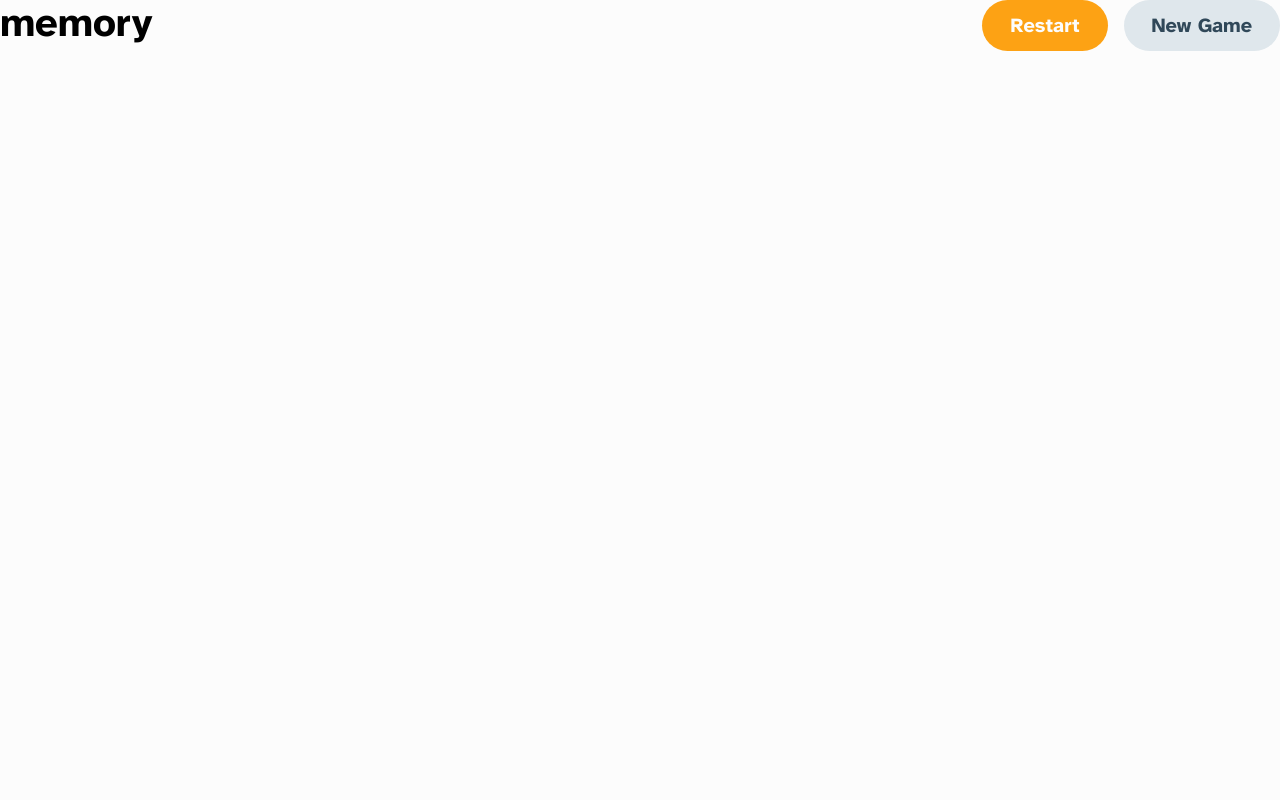
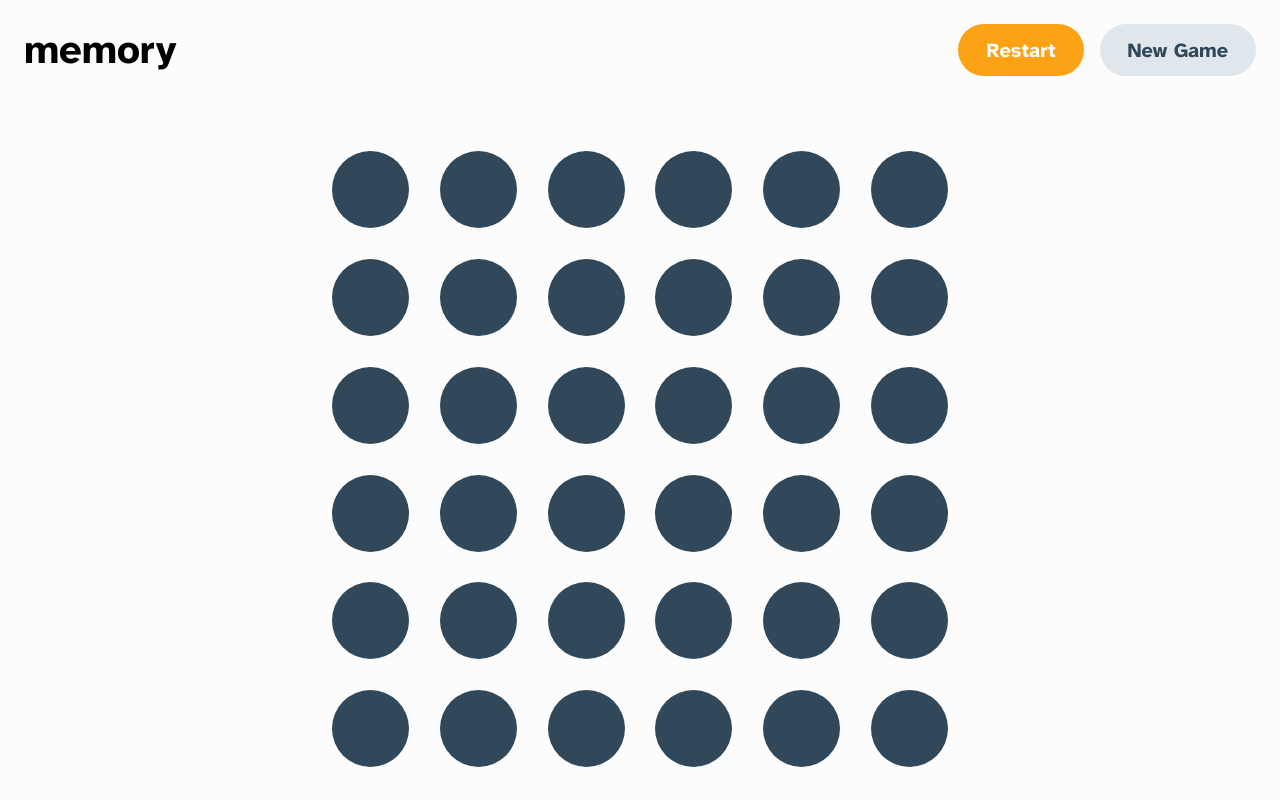
Before and after one commit to FedoraBianca/MemoryGame, a React (Create React App) app: page / in a window 1280 px wide. Shown: the top 800 px of the page. Built offline with nearby package versions, Linux system fonts and the light colour scheme.

Commit message:
general layout styles and some refactoring

```diff
--- a/src/App.tsx
+++ b/src/App.tsx
@@ -2,13 +2,13 @@ import React from "react";
 import { ThemeProvider } from "styled-components";
 import { GlobalStyles } from "./styles/GlobalStyles.style";
 import { theme } from "./styles/Theme.style";
-import Header from "./components/Header";
+import GameContainer from "./components/GameContainer";
 
 const App = () => {
   return (
     <ThemeProvider theme={theme}>
       <GlobalStyles />
-      <Header />
+      <GameContainer />
     </ThemeProvider>
   );
 };
--- a/src/components/Disc/Disc.style.tsx
+++ b/src/components/Disc/Disc.style.tsx
@@ -10,6 +10,8 @@ export const DiscStyle = styled.div<IDiscWrapper>`
   display: flex;
   justify-content: center;
   align-items: center;
+  max-width: 80px;
+  max-height: 80px;
   color: ${theme.colors.lightWhite};
   background-color: ${(prop) =>
     prop.matched
@@ -17,7 +19,7 @@ export const DiscStyle = styled.div<IDiscWrapper>`
       : prop.flipped
       ? theme.colors.lightBlue
       : theme.colors.charcoal};
-  border-radius: 41px;
+  border-radius: 50%;
   cursor: pointer;
 
   :hover {
@@ -28,4 +30,8 @@ export const DiscStyle = styled.div<IDiscWrapper>`
         ? theme.colors.lightBlue
         : theme.colors.blue};
   }
+
+  .disc-content {
+    display: ${(prop) => (prop.flipped ? "flex" : "none")};
+  }
 `;
--- a/src/components/Disc/Disc.tsx
+++ b/src/components/Disc/Disc.tsx
@@ -1,4 +1,5 @@
 import React from "react";
+import Icon from "../Icon";
 import { DiscStyle } from "./Disc.style";
 
 export interface IDisc {
@@ -16,14 +17,24 @@ const Disc: React.FC<IDisc> = ({
 }) => {
   if (type === "number") {
     return (
-      <DiscStyle onClick={onClick} flipped={flipped} matched={matched}>
-        2
+      <DiscStyle
+        onClick={onClick}
+        flipped={flipped}
+        matched={matched}
+        className="disc-content"
+      >
+        <span>2</span>
       </DiscStyle>
     );
   } else {
     return (
       <DiscStyle onClick={onClick} flipped={flipped} matched={matched}>
-        icon
+        <Icon
+          icon="camera"
+          color="#111517"
+          size="60px"
+          className="disc-content"
+        />
       </DiscStyle>
     );
   }
--- /dev/null
+++ b/src/components/GameContainer/GameContainer.tsx
@@ -0,0 +1,66 @@
+import Header from "../Header";
+import Disc from "../Disc";
+import styled, { css } from "styled-components";
+
+const gameSize = 6;
+const boardArray = Array.from(Array(gameSize * gameSize).keys());
+
+const BoardStyle = styled.div`
+  display: grid;
+  grid-template-columns: repeat(${gameSize}, 1fr);
+  grid-template-rows: repeat(${gameSize}, 1fr);
+  aspect-ratio: 1;
+
+  @media (min-width: 768px) {
+    max-width: 50%;
+    height: 100%;
+    margin: 0 auto;
+    gap: 5%;
+    width: 100%;
+  }
+`;
+
+const GameContainerStyles = styled.div`
+  padding: 24px;
+  display: grid;
+  grid-template-rows: 40px 1fr 78px;
+  gap: 10%;
+  height: 100%;
+
+  @media (min-width: 768px) {
+    grid-template-rows: 52px 1fr 92px;
+  }
+
+  @media (min-width: 1025px) {
+    grid-template-rows: 52px 1fr 130px;
+  }
+`;
+
+const GameContainer: React.FC = () => {
+  return (
+    <GameContainerStyles>
+      <Header />
+      <BoardStyle>
+        {boardArray.map((disc, i) => {
+          return (
+            <Disc
+              type="icon"
+              onClick={() => {}}
+              flipped={false}
+              matched={false}
+              key={i}
+            ></Disc>
+          );
+        })}
+      </BoardStyle>
+      <div className="Footer">
+        <div>player1</div>
+        <div>player2</div>
+        <div>player3</div>
+        <div>player4</div>
+      </div>
+    </GameContainerStyles>
+  );
+};
+
+export default GameContainer;
--- /dev/null
+++ b/src/components/GameContainer/index.ts
@@ -0,0 +1,3 @@
+import GameContainer from "./GameContainer";
+
+export default GameContainer;
--- a/src/components/Logo/Logo.style.tsx
+++ b/src/components/Logo/Logo.style.tsx
@@ -5,7 +5,8 @@ interface ILogoWrapper {
 }
 
 export const LogoStyle = styled.div<ILogoWrapper>`
-  height: 50px;
+  display: flex;
+  align-items: center;
 
   h1 {
     color: ${(props) => props.color};
--- a/src/components/index.ts
+++ b/src/components/index.ts
@@ -4,3 +4,4 @@ export { default as Heading } from "./Heading";
 export { default as Icon } from "./Icon";
 export { default as Logo } from "./Logo";
 export { default as Modal } from "./Modal";
+export { default as GameContainer } from "./GameContainer";
```
